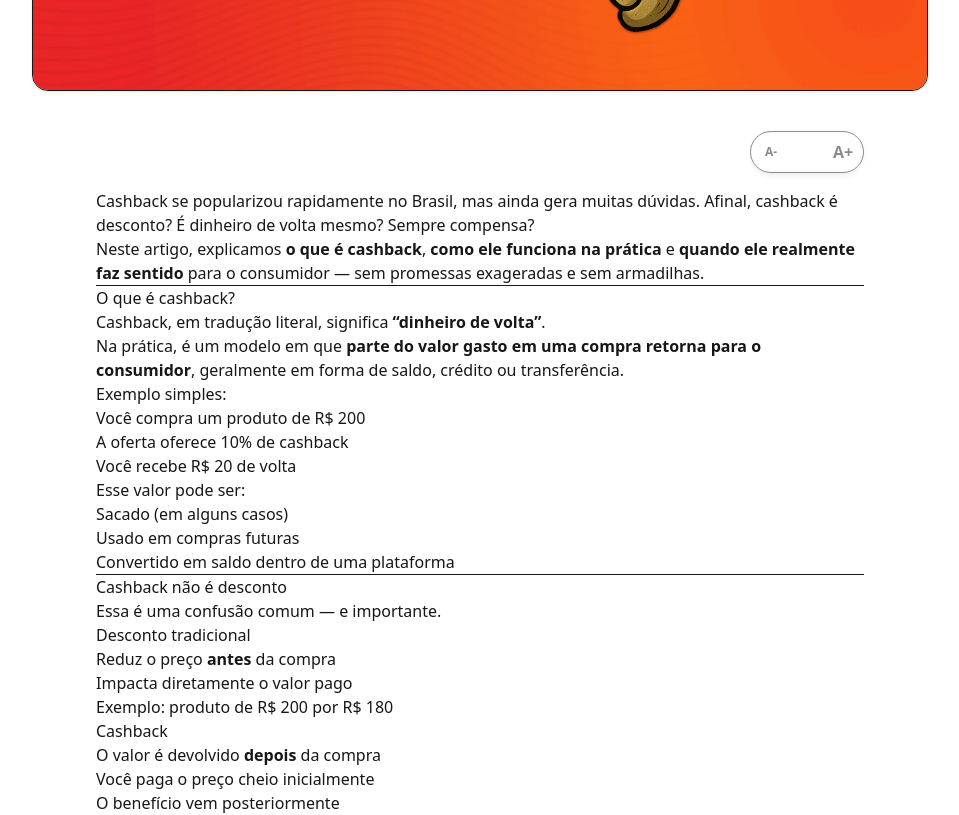
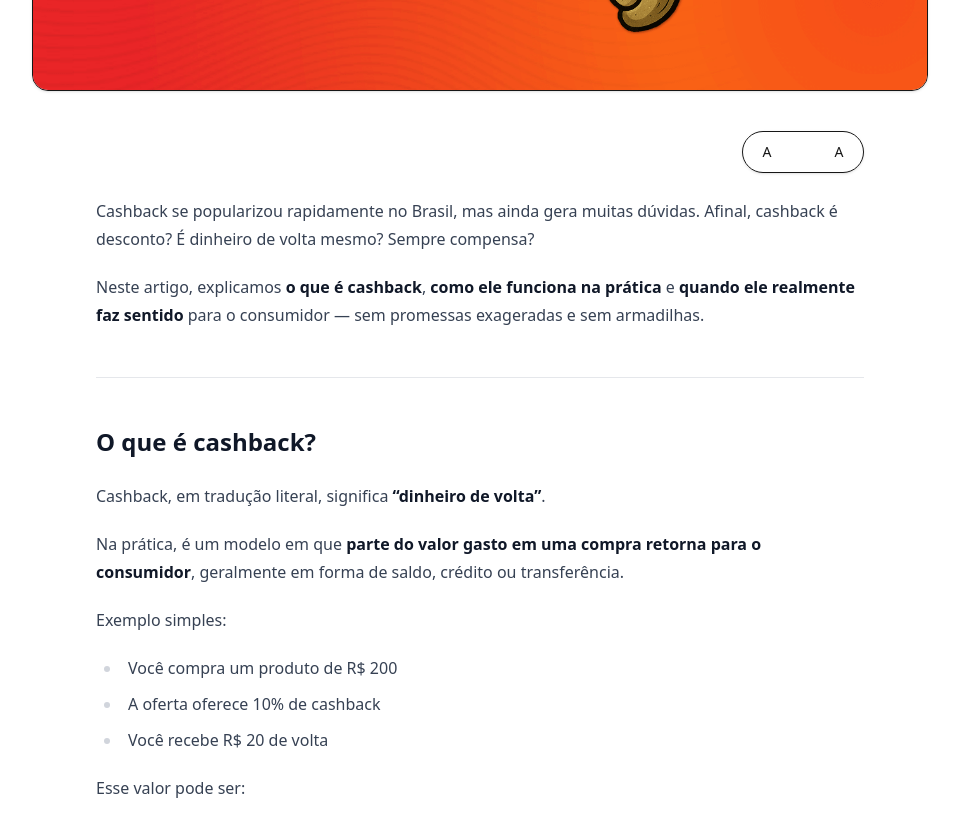
Before and after one commit to shopmaior/caju-blog, a Next.js app: page /blog/vale-a-pena-cashback in a window 1280 px wide. Shown: the part 780-1595 px from the top of the page, without its empty margins (160-1119 px from the left). Built offline with nearby package versions, Linux system fonts and the light colour scheme; no server answers.

Commit message:
feat(articles): integrate and customize typography plugin
- Add @tailwindcss/typography plugin
- Configure prose styles for light and dark modes
- Refactor ArticleBody to use typography classes
- Improve font

```diff
--- a/components/ArticleBody.tsx
+++ b/components/ArticleBody.tsx
@@ -1,25 +1,26 @@
 "use client";
 
-import { useState, useEffect } from "react";
+import { useState } from "react";
 
 type FontSize = "sm" | "base" | "lg" | "xl";
+
+function getInitialFontSize(): FontSize {
+  if (typeof window === "undefined") return "base";
+
+  const saved = localStorage.getItem("blog-font-size");
+  if (saved === "sm" || saved === "base" || saved === "lg" || saved === "xl") {
+    return saved;
+  }
+
+  return "base";
+}
 
 export default function ArticleBody({
   children,
 }: {
   children: React.ReactNode;
 }) {
-  const [fontSize, setFontSize] = useState<FontSize>("base");
-
-  // Optional: Persist preference
-  useEffect(() => {
-    // eslint-disable-next-line @typescript-eslint/no-explicit-any
-    const saved = localStorage.getItem("blog-font-size") as any;
-    if (saved && ["sm", "base", "lg", "xl"].includes(saved)) {
-      // eslint-disable-next-line react-hooks/set-state-in-effect
-      setFontSize(saved);
-    }
-  }, []);
+  const [fontSize, setFontSize] = useState<FontSize>(getInitialFontSize);
 
   const changeSize = (size: FontSize) => {
     setFontSize(size);
@@ -29,74 +30,41 @@ export default function ArticleBody({
   const getSizeClass = () => {
     switch (fontSize) {
       case "sm":
-        return "prose-base";
+        return "prose-sm";
       case "base":
-        return "prose-lg"; // Default to slightly larger for easier reading
+        return "prose";
       case "lg":
+        return "prose-lg";
+      case "xl":
         return "prose-xl";
-      case "xl":
-        return "prose-2xl";
-      default:
-        return "prose-lg";
     }
   };
 
   return (
     <div className="relative">
-      {/* Font Controls - Sticky or Floating */}
-      <div className="flex justify-end mb-4 sticky top-20 z-10 pointer-events-none">
-        <div className="bg-background/80 backdrop-blur shadow-md border border-border/50 rounded-full p-1 flex items-center gap-1 pointer-events-auto transition-opacity hover:opacity-100 opacity-50">
-          <button
-            onClick={() => changeSize("sm")}
-            className={`w-8 h-8 flex items-center justify-center rounded-full text-xs font-bold transition-colors ${
-              fontSize === "sm"
-                ? "bg-primary text-white"
-                : "hover:bg-gray-100 dark:hover:bg-white/10"
-            }`}
-            title="Texto Pequeno"
-          >
-            A-
-          </button>
-          <button
-            onClick={() => changeSize("base")}
-            className={`w-8 h-8 flex items-center justify-center rounded-full text-sm font-bold transition-colors ${
-              fontSize === "base"
-                ? "bg-primary text-white"
-                : "hover:bg-gray-100 dark:hover:bg-white/10"
-            }`}
-            title="Texto Normal"
-          >
-            A
-          </button>
-          <button
-            onClick={() => changeSize("lg")}
-            className={`w-8 h-8 flex items-center justify-center rounded-full text-base font-bold transition-colors ${
-              fontSize === "lg"
-                ? "bg-primary text-white"
-                : "hover:bg-gray-100 dark:hover:bg-white/10"
-            }`}
-            title="Texto Grande"
-          >
-            A+
-          </button>
+      {/* Controls */}
+      <div className="flex justify-end mb-6 sticky top-20 z-10">
+        <div className="rounded-full border bg-background/80 backdrop-blur shadow px-2 py-1 flex gap-1">
+          {(["sm", "base", "lg"] as FontSize[]).map((size) => (
+            <button
+              key={size}
+              onClick={() => changeSize(size)}
+              className={`w-8 h-8 rounded-full text-sm font-medium ${
+                fontSize === size ? "bg-primary text-white" : "hover:bg-muted"
+              }`}
+            >
+              A
+            </button>
+          ))}
         </div>
       </div>
 
-      {/* Article Content */}
-      <div
-        className={`prose dark:prose-invert max-w-none transition-all duration-300 ${getSizeClass()}
-          prose-headings:font-bold prose-headings:tracking-tight prose-headings:text-foreground
-          prose-p:leading-relaxed prose-p:text-muted-foreground
-          prose-strong:text-foreground prose-strong:font-bold
-          prose-a:text-primary prose-a:font-semibold prose-a:no-underline hover:prose-a:underline
-          prose-ul:list-disc prose-ul:pl-6
-          prose-li:text-muted-foreground prose-li:marker:text-primary/60
-          prose-img:rounded-2xl prose-img:shadow-lg prose-img:border prose-img:border-border/50 prose-img:w-full prose-img:object-cover
-          prose-blockquote:border-l-4 prose-blockquote:border-primary prose-blockquote:pl-6 prose-blockquote:italic prose-blockquote:text-xl prose-blockquote:font-medium prose-blockquote:bg-gray-50 dark:prose-blockquote:bg-white/5 prose-blockquote:py-4 prose-blockquote:pr-4 prose-blockquote:rounded-r-xl
-       `}
+      {/* Content */}
+      <article
+        className={`prose dark:prose-invert max-w-none transition-all ${getSizeClass()}`}
       >
         {children}
-      </div>
+      </article>
     </div>
   );
 }
--- a/package.json
+++ b/package.json
@@ -9,6 +9,10 @@
     "lint": "eslint"
   },
   "dependencies": {
+    "@mdx-js/loader": "^3.1.1",
+    "@mdx-js/react": "^3.1.1",
+    "@next/mdx": "^16.1.1",
+    "@types/mdx": "^2.0.13",
     "date-fns": "^4.1.0",
     "gray-matter": "^4.0.3",
     "next": "16.1.1",
@@ -18,6 +22,7 @@
   },
   "devDependencies": {
     "@tailwindcss/postcss": "^4",
+    "@tailwindcss/typography": "^0.5.19",
     "@types/node": "^20",
     "@types/react": "^19",
     "@types/react-dom": "^19",
--- a/styles/globals.css
+++ b/styles/globals.css
@@ -1,4 +1,8 @@
 @import "tailwindcss";
+@tailwind base;
+@tailwind components;
+@tailwind utilities;
+@plugin "@tailwindcss/typography";
 
 :root {
   --background: #ffffff;
@@ -194,3 +198,24 @@ body {
     @apply bg-background text-foreground;
   }
 }
+
+/* Improves readability of long articles */
+.prose {
+  text-wrap: pretty;
+}
+
+.prose img {
+  margin-top: 2rem;
+  margin-bottom: 2rem;
+}
+
+.prose h2,
+.prose h3 {
+  scroll-margin-top: 6rem;
+}
+
+/* Remove auto-generated quotes from typography */
+.prose blockquote p::before,
+.prose blockquote p::after {
+  content: none;
+}
--- /dev/null
+++ b/tailwind.config.ts
@@ -0,0 +1,97 @@
+import type { Config } from "tailwindcss";
+import typography from "@tailwindcss/typography";
+
+const config: Config = {
+  content: [
+    "./src/app/**/*.{ts,tsx,mdx}",
+    "./src/components/**/*.{ts,tsx}",
+    "./src/content/**/*.{md,mdx}",
+  ],
+  theme: {
+    extend: {
+      typography: ({ theme }) => ({
+        DEFAULT: {
+          css: {
+            "--tw-prose-body": theme("colors.slate.700"),
+            "--tw-prose-headings": theme("colors.slate.900"),
+            "--tw-prose-links": theme("colors.primary.DEFAULT"),
+            "--tw-prose-bold": theme("colors.slate.900"),
+            "--tw-prose-quotes": theme("colors.slate.900"),
+
+            maxWidth: "72ch",
+
+            p: {
+              lineHeight: "1.8",
+              marginTop: "1.25em",
+              marginBottom: "1.25em",
+            },
+
+            h2: {
+              marginTop: "2.5em",
+              marginBottom: "0.75em",
+              fontWeight: "700",
+            },
+
+            h3: {
+              marginTop: "2em",
+              marginBottom: "0.5em",
+              fontWeight: "600",
+            },
+
+            ul: {
+              paddingLeft: "1.25em",
+            },
+
+            li: {
+              marginTop: "0.5em",
+              marginBottom: "0.5em",
+            },
+
+            blockquote: {
+              fontStyle: "normal",
+              fontWeight: "500",
+              borderLeftWidth: "4px",
+              borderLeftColor: theme("colors.primary.DEFAULT"),
+              backgroundColor: theme("colors.slate.50"),
+              paddingLeft: "1.5em",
+              paddingTop: "1em",
+              paddingBottom: "1em",
+            },
+
+            code: {
+              backgroundColor: theme("colors.slate.100"),
+              padding: "0.2em 0.4em",
+              borderRadius: "0.25rem",
+              fontWeight: "500",
+            },
+
+            img: {
+              borderRadius: "1rem",
+            },
+          },
+        },
+
+        invert: {
+          css: {
+            "--tw-prose-body": theme("colors.slate.300"),
+            "--tw-prose-headings": theme("colors.white"),
+            "--tw-prose-links": theme("colors.primary.DEFAULT"),
+            "--tw-prose-bold": theme("colors.white"),
+            "--tw-prose-quotes": theme("colors.white"),
+
+            blockquote: {
+              backgroundColor: "rgba(255,255,255,0.05)",
+            },
+
+            code: {
+              backgroundColor: "rgba(255,255,255,0.1)",
+            },
+          },
+        },
+      }),
+    },
+  },
+  plugins: [typography],
+};
+
+export default config;
```
Also changed, not shown: 1 other file (tests, documents, lock files or other folders).
